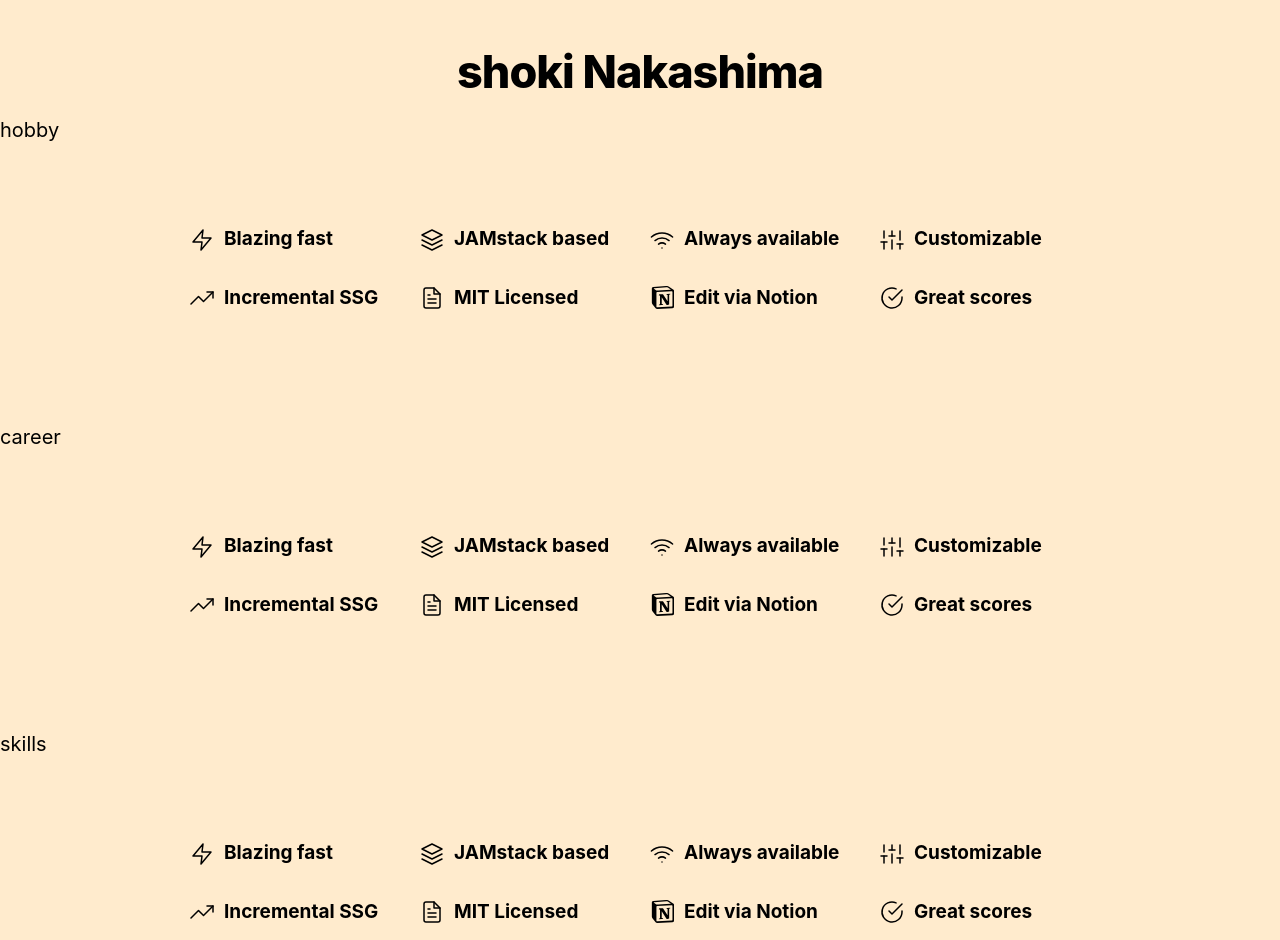
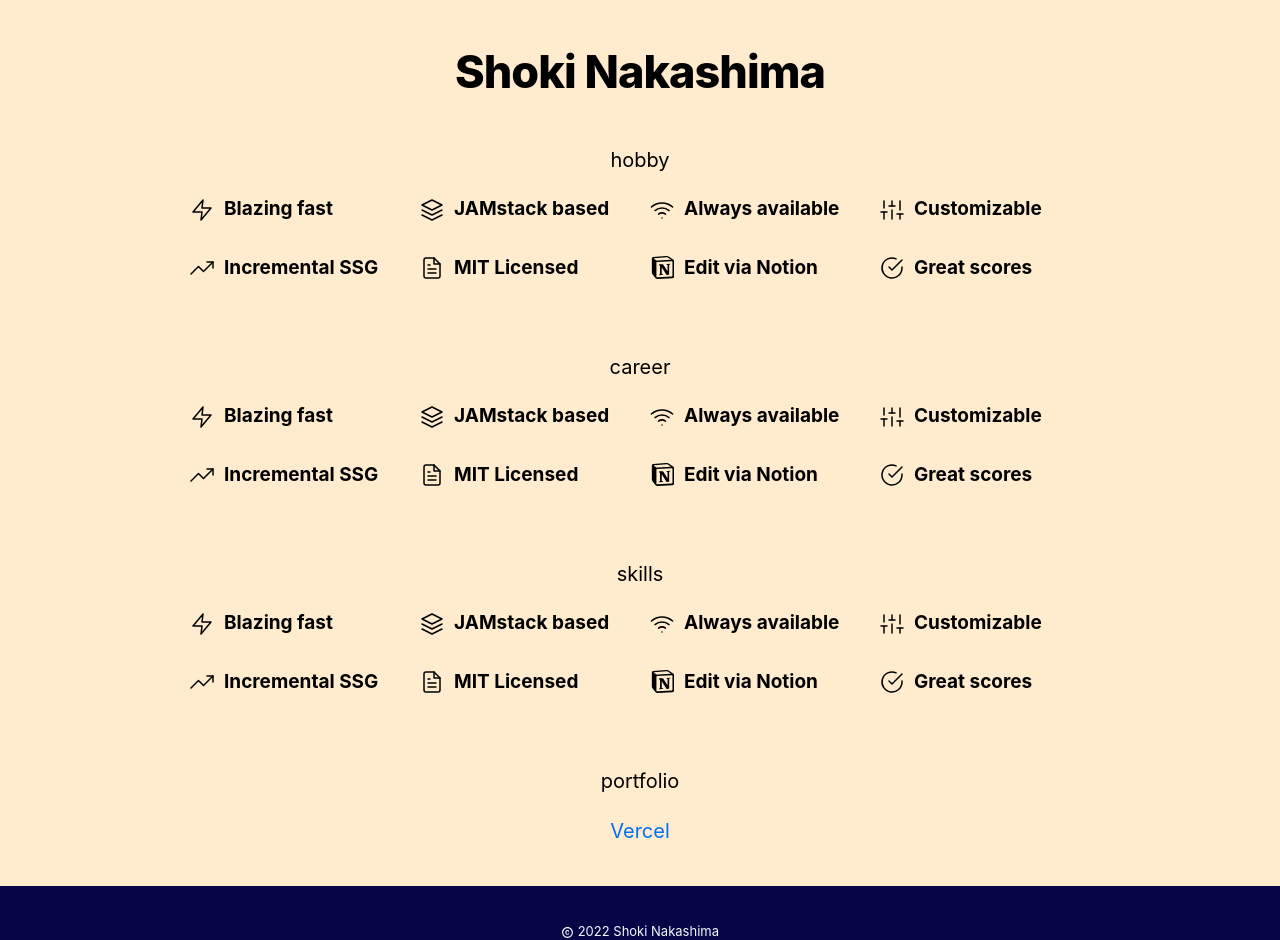
Before and after one commit to shojs777/shoki-notion-Blog, a Next.js app: page /profile in a window 1280 px wide. Shown: the part 552-1492 px from the top of the page. Built offline with nearby package versions, Linux system fonts and the light colour scheme.

Commit message:
途中のコミット

```diff
--- a/src/pages/contact.tsx
+++ b/src/pages/contact.tsx
@@ -7,6 +7,7 @@ import contactStyles from '../styles/contact.module.css'
 import GitHub from '../components/svgs/github'
 import Twitter from '../components/svgs/twitter'
 import Envelope from '../components/svgs/envelope'
+import Footer from '../components/footer'
 
 const contacts = [
   {
@@ -51,6 +52,7 @@ export default function Contact() {
           })}
         </div>
       </div>
+      <Footer />
     </>
   )
 }
--- a/src/pages/profile.tsx
+++ b/src/pages/profile.tsx
@@ -2,11 +2,13 @@ import Header from '../components/header'
 import Features from '../components/features'
 import Styles from '../styles/profile.module.css'
 import ExtLink from '../components/ext-link'
+import Footer from '../components/footer'
 
 export default function Profile() {
   return (
     <>
       <Header titlePre="Profile" />
+      <div className={Styles.container}>
         <div className={Styles.avater}>
           <img
             src="/profile-img.png"
@@ -14,7 +16,8 @@ export default function Profile() {
             width="250"
             alt="profile-image"
           />
-        <h1 className={Styles.name}>shoki Nakashima</h1>
+        </div>
+        <h1 className={Styles.name}>Shoki Nakashima</h1>
         <h3>hobby</h3>
         <Features />
         <h3>career</h3>
@@ -22,8 +25,11 @@ export default function Profile() {
         <h3>skills</h3>
         <Features />
         <h3>portfolio</h3>
+        <div className={Styles.portfolio}>
           <ExtLink href="https://vercel.com">Vercel</ExtLink>
         </div>
+      </div>
+      <Footer />
     </>
   )
 }
--- a/src/styles/global.css
+++ b/src/styles/global.css
@@ -35,6 +35,7 @@ body {
   font-size: 20px;
   width: 100%;
   height: 100%;
+  max-width: 1670px;
 }
 
 body {
@@ -58,7 +59,7 @@ body {
   min-height: 100vh;
   /* position: relative; */
   background-color: blanchedalmond;
-  /* padding-bottom: 90px; */
+  /* padding: 20px; */
   /* display: grid;
   grid-template-columns: 40px 0px 0px 1fr 20px 285px 40px;
   grid-template-rows: auto 40px auto 40px 90px;
@@ -217,7 +218,7 @@ pre.dark[class*='language-'] {
 .features {
   display: flex;
   flex-wrap: wrap;
-  margin: 4rem auto;
+  margin: 1rem auto;
   width: 920px;
   max-width: calc(100vw - var(--gap-double));
 }
--- a/src/styles/header.module.css
+++ b/src/styles/header.module.css
@@ -1,7 +1,7 @@
 .header {
   display: block;
   min-height: 64px;
-  padding: 2em 0;
+  padding: 2em 20px;
   text-align: center;
   letter-spacing: -0.02em;
   background-color: rgb(200, 192, 173);
--- a/src/styles/profile.module.css
+++ b/src/styles/profile.module.css
@@ -1,6 +1,17 @@
+.container {
+  padding: 0 40px;
+}
+.container h3 {
+  text-align: center;
+  margin-top: 40px;
+}
 .avater img {
   margin: 0 auto;
 }
 .name {
   text-align: center;
 }
+.portfolio {
+  text-align: center;
+  margin-top: 20px;
+}
```
Also changed, not shown: src/styles/contact.module.css (+8 -0 lines). Lines whose indentation alone changed are shown as unchanged.
